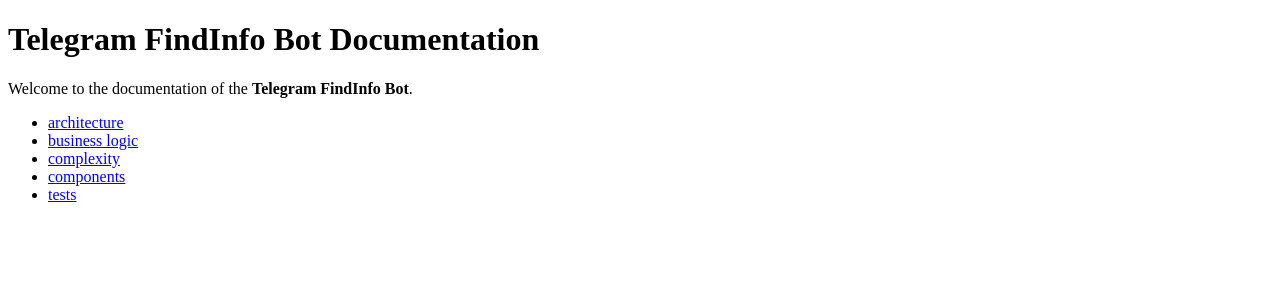
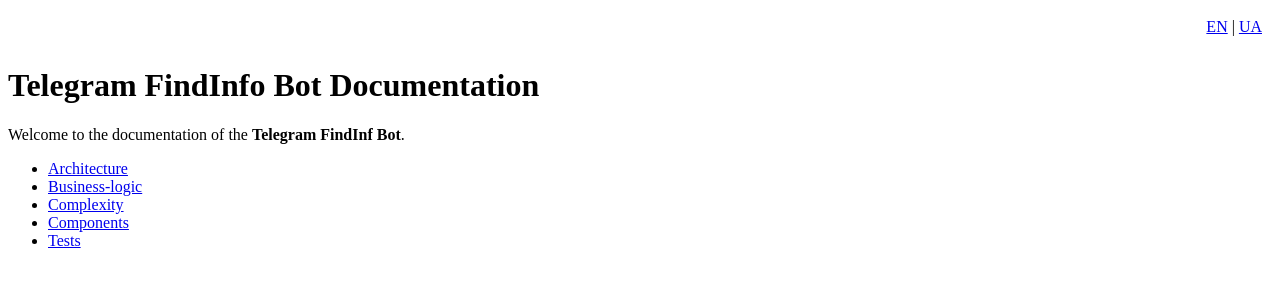
Before and after one commit to lizadenysenko/telegram_bot_lab5, a plain HTML site: page docs/index.html in a window 1280 px wide. Drawn offline with Linux system fonts and the light colour scheme.

Commit message:
Update index.html

```diff
--- a/docs/index.html
+++ b/docs/index.html
@@ -4,14 +4,20 @@
   <title>Telegram FindInfo Bot Documentation</title>
 </head>
 <body>
+
+  <div style="text-align: right; padding: 10px;">
+    <a href="index.html">EN</a> |
+    <a href="index_uk.html">UA</a>
+  </div>
+
   <h1>Telegram FindInfo Bot Documentation</h1>
-  <p>Welcome to the documentation of the <strong>Telegram FindInfo Bot</strong>.</p>
+  <p>Welcome to the documentation of the <strong>Telegram FindInf Bot</strong>.</p>
   <ul>
-    <li><a href="architecture.html">architecture</a></li>
-    <li><a href="business_logic.html">business logic</a></li>
-    <li><a href="complexity.html">complexity</a></li>
-    <li><a href="components.html">components</a></li>
-    <li><a href="tests.html">tests</a></li>
+    <li><a href="architecture.html">Architecture</a></li>
+    <li><a href="business_logic.html">Business-logic</a></li>
+    <li><a href="complexity.html">Complexity</a></li>
+    <li><a href="components.html">Components</a></li>
+    <li><a href="tests.html">Tests</a></li>
   </ul>
 </body>
 </html>
```
